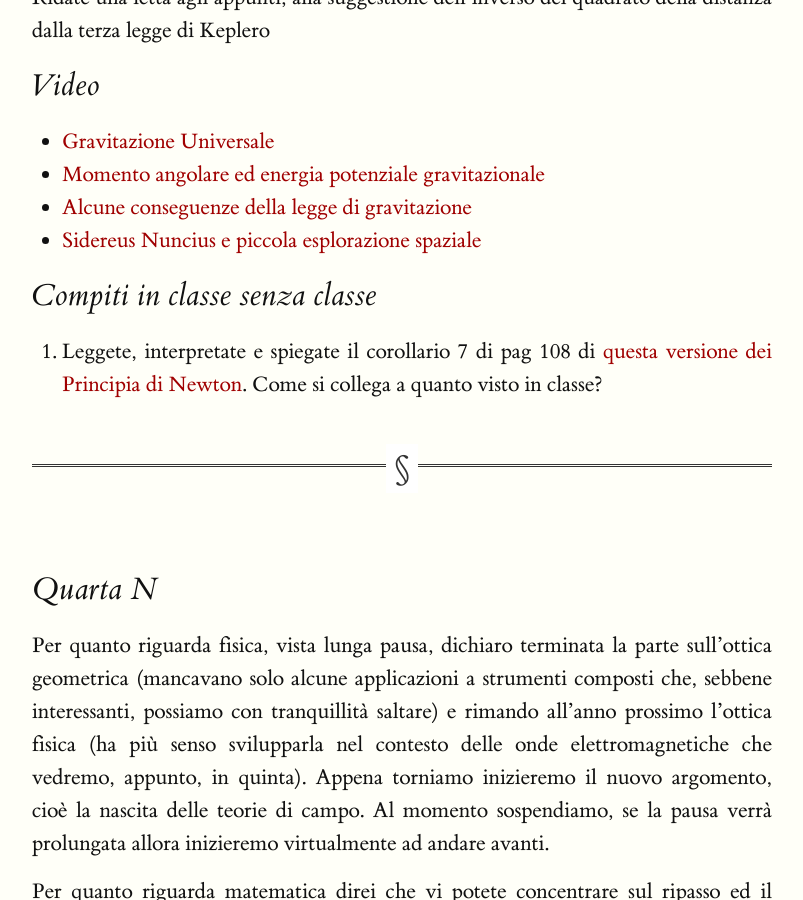
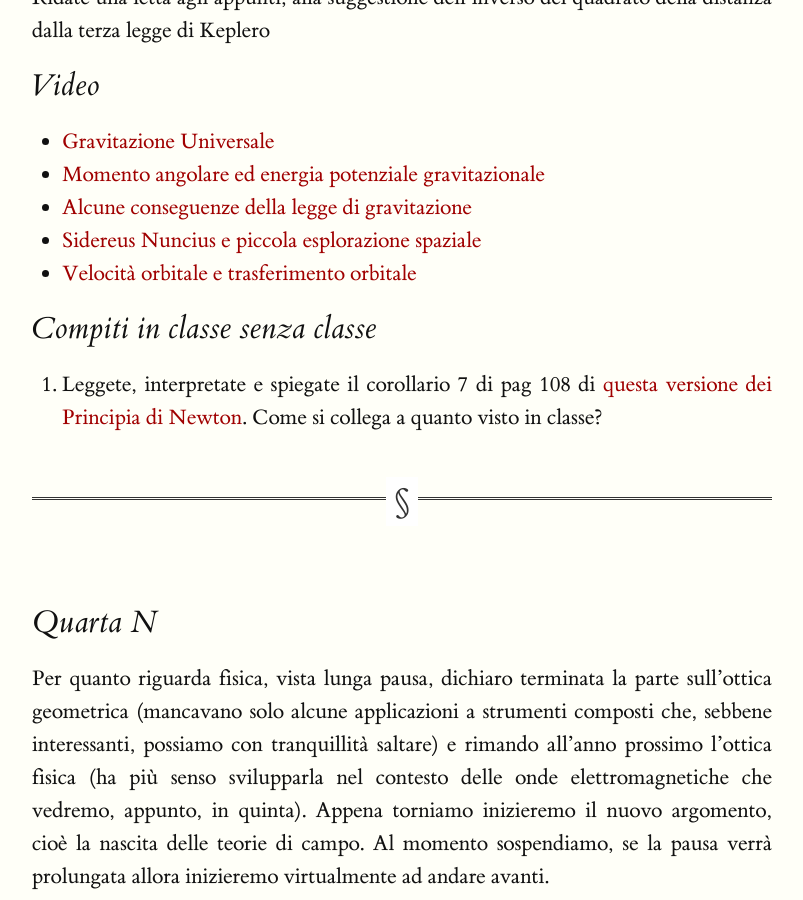
Before and after one commit to orporick/orporick.github.io, a Jekyll site: the page built from esilio.md, in a window 1280 px wide and 900 px high, scrolled down 1494 px. Shown: the whole window, without its empty margins (238-1041 px from the left). Built offline with Jekyll 4.4.1, drawn with Linux system fonts in a browser that asks for light colours; nearby versions of some CDN libraries.

Commit message:
Nuovo post

```diff
--- a/esilio.md
+++ b/esilio.md
@@ -57,6 +57,7 @@ quadrato della distanza dalla terza legge di Keplero
 * [Momento angolare ed energia potenziale gravitazionale](https://youtu.be/Rk-pqz-tsEM)
 * [Alcune conseguenze della legge di gravitazione](https://www.youtube.com/watch?v=voEnq4poeCU)
 * [Sidereus Nuncius e piccola esplorazione spaziale](https://www.youtube.com/watch?v=rDPWYbLO6dU)
+* [Velocità orbitale e trasferimento orbitale](https://www.youtube.com/watch?v=9s6qhRDMRFo)
 
 ## Compiti in classe senza classe
 
```
